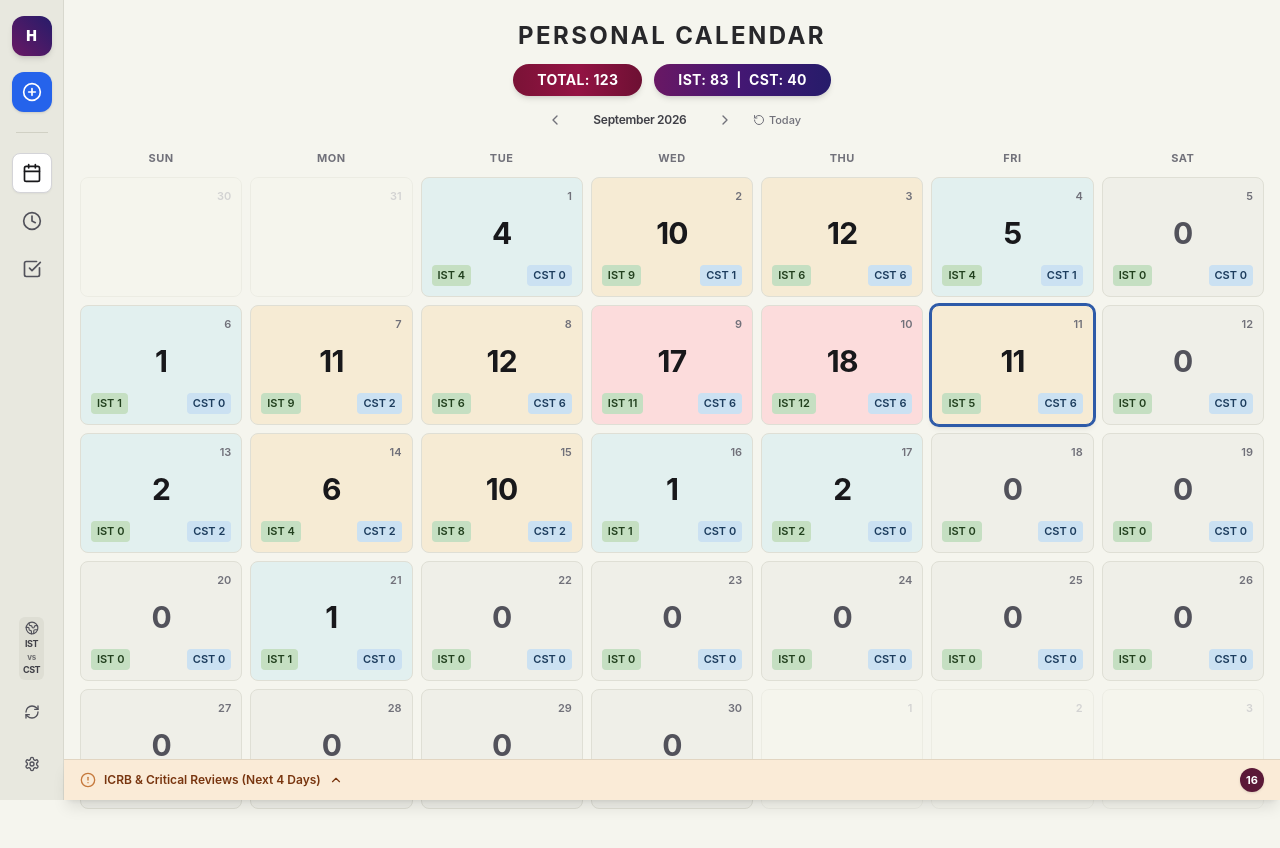
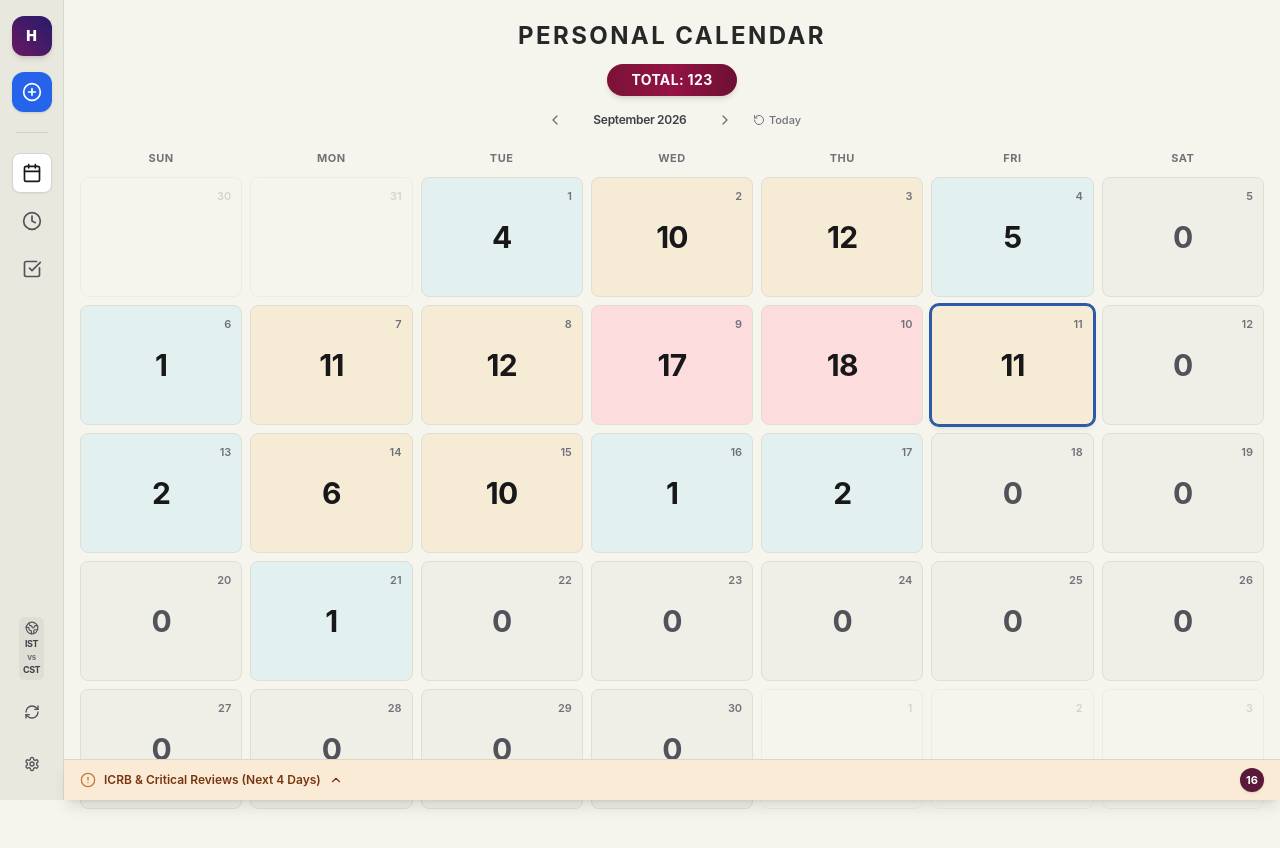
Before and after one commit to imdeepthakkar/personal-calander, a Next.js app: page / in a window 1280 px wide. Shown: the top 848 px of the page. Built offline with nearby package versions, Linux system fonts and the light colour scheme.

Commit message:
feat: remove timezone pills and chips from UI entirely

```diff
--- a/src/components/DayCell.tsx
+++ b/src/components/DayCell.tsx
@@ -81,22 +81,8 @@ export const DayCell: React.FC<DayCellProps> = ({
         </span>
       </div>
 
-      {/* Bottom row: Dual Timezone Badge Chips */}
-      {isCurrentMonth ? (
-        <div className="flex items-center justify-between gap-1 w-full mt-1">
-          {/* Primary Timezone */}
-          <span className="inline-flex items-center justify-center px-1.5 py-0.5 text-[10px] sm:text-[11px] font-semibold rounded bg-[#c5dfc2] text-[#22401e] shadow-2xs">
-            {settings.primaryLabel} {tz1Count}
-          </span>
-
-          {/* Secondary Timezone */}
-          <span className="inline-flex items-center justify-center px-1.5 py-0.5 text-[10px] sm:text-[11px] font-semibold rounded bg-[#cbe1f2] text-[#1c3c5d] shadow-2xs">
-            {settings.secondaryLabel} {tz2Count}
-          </span>
-        </div>
-      ) : (
-        <div className="h-4" />
-      )}
+      {/* Optional padding to maintain card height if needed */}
+      <div className="h-4" />
     </div>
   );
 };
--- a/src/components/Header.tsx
+++ b/src/components/Header.tsx
@@ -43,13 +43,6 @@ export const Header: React.FC<HeaderProps> = ({
         <div className="inline-flex items-center justify-center px-6 py-1.5 rounded-full text-white font-bold text-sm shadow-md bg-gradient-to-r from-[#7a1236] via-[#941344] to-[#6d1033] tracking-wide cursor-default transition-transform hover:scale-105">
           <span>TOTAL: {totalCount}</span>
         </div>
-
-        {/* Dual Timezone Split Pill */}
-        <div className="inline-flex items-center justify-center px-6 py-1.5 rounded-full text-white font-bold text-sm shadow-md bg-gradient-to-r from-[#691864] via-[#431773] to-[#261c6a] tracking-wide cursor-default transition-transform hover:scale-105">
-          <span>
-            {settings.primaryLabel}: {tz1Count} &nbsp;|&nbsp; {settings.secondaryLabel}: {tz2Count}
-          </span>
-        </div>
       </div>
 
       {/* Month Subtitle & Quick Navigation */}
```
